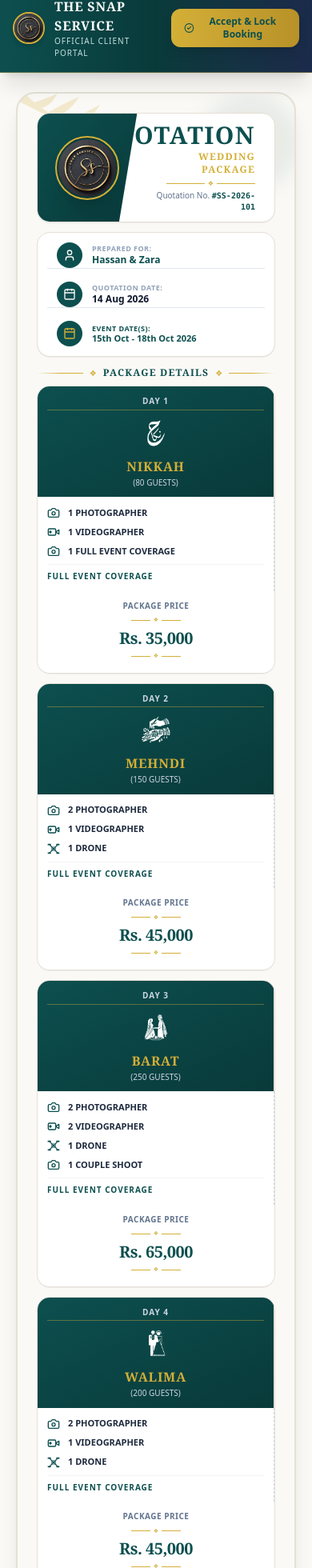
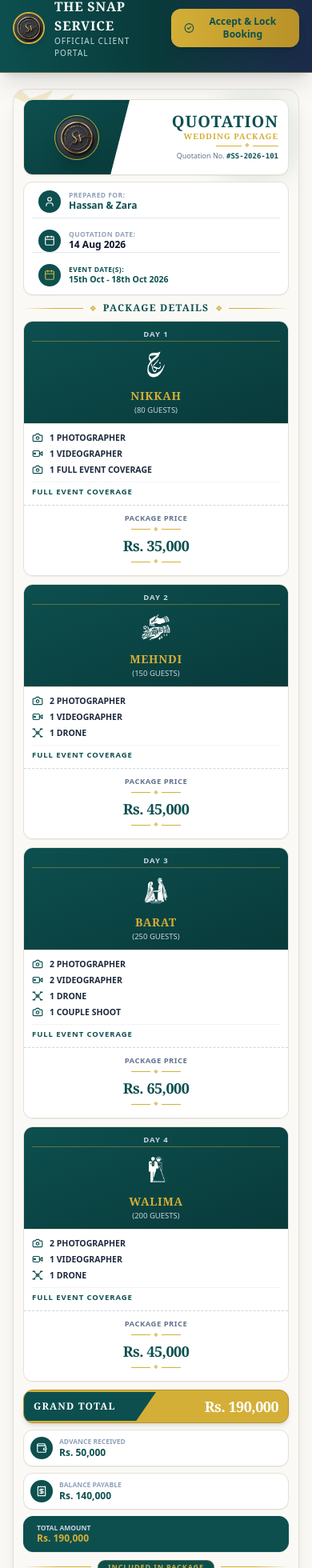
Before and after one commit to thesnapservice-Quotation/the-snap-service-portal, a Next.js app: page /portal/1 in a window 390 px wide. Shown: the part 20-1980 px from the top of the page at 80% size. Built offline with nearby package versions, Linux system fonts and the light colour scheme; a web font is replaced by a local one.

Commit message:
Fix mobile view responsiveness for client portal quotation preview

```diff
--- a/src/app/portal/[id]/page.tsx
+++ b/src/app/portal/[id]/page.tsx
@@ -175,8 +175,8 @@
 
       {/* 2-STEP SEQUENTIAL VERIFICATION MODAL POPUP */}
       {showConfirmModal && (
-        <div className="fixed inset-0 bg-slate-900/70 backdrop-blur-xs flex items-center justify-center p-4 z-50 animate-fadeIn">
-          <div className="bg-white rounded-3xl border-2 border-[#D4AF37] p-6 md:p-8 max-w-lg w-full shadow-2xl space-y-5 relative">
+        <div className="fixed inset-0 bg-slate-900/70 backdrop-blur-xs flex items-center justify-center p-3 sm:p-4 z-50 animate-fadeIn">
+          <div className="bg-white rounded-2xl sm:rounded-3xl border-2 border-[#D4AF37] p-4 sm:p-6 md:p-8 max-w-lg w-full max-h-[92vh] overflow-y-auto shadow-2xl space-y-4 sm:space-y-5 relative">
             <button
               onClick={() => setShowConfirmModal(false)}
               className="absolute top-4 right-4 p-2 rounded-full text-slate-400 hover:text-slate-600 hover:bg-slate-100 transition-colors"
--- a/src/components/quotation/quotation-preview.tsx
+++ b/src/components/quotation/quotation-preview.tsx
@@ -256,11 +256,11 @@
     : 'WEDDING PACKAGE';
 
   return (
-    <div className="w-full flex justify-center py-2 px-1">
+    <div className="w-full flex justify-center py-1 sm:py-2 px-0 sm:px-1">
       {/* Minimalistic Capturable Container with Rounded Edges (rounded-3xl) */}
       <div
         ref={previewRef}
-        className="w-full max-w-[794px] bg-[#FAF9F6] text-slate-800 shadow-xl rounded-3xl border-2 border-[#E5E0D5] font-sans relative overflow-hidden text-xs leading-tight p-6"
+        className="w-full max-w-[794px] bg-[#FAF9F6] text-slate-800 shadow-xl rounded-2xl sm:rounded-3xl border sm:border-2 border-[#E5E0D5] font-sans relative overflow-hidden text-xs leading-tight p-3 sm:p-6"
         id="quotation-capture-area"
       >
         {/* Background Botanical Leaves & Watercolor Accents */}
@@ -270,11 +270,11 @@
         <WatercolorBloomBottomLeft />
 
         {/* TOP HEADER SECTION */}
-        <div className="relative min-h-[110px] bg-white rounded-2xl border border-[#E5E0D5] overflow-hidden shadow-2xs z-10 flex items-center justify-between">
+        <div className="relative min-h-[95px] sm:min-h-[110px] bg-white rounded-xl sm:rounded-2xl border border-[#E5E0D5] overflow-hidden shadow-2xs z-10 flex items-center justify-between">
           {/* Angled Dark Teal Left Banner (#0D4F4F & #093A3A) */}
-          <div className="absolute top-0 left-0 bottom-0 w-[42%] bg-gradient-to-br from-[#0D4F4F] to-[#093A3A] text-white p-3 flex items-center justify-center text-center [clip-path:polygon(0_0,100%_0,82%_100%,0_100%)] shadow-md">
+          <div className="absolute top-0 left-0 bottom-0 w-[40%] sm:w-[42%] bg-gradient-to-br from-[#0D4F4F] to-[#093A3A] text-white p-2 sm:p-3 flex items-center justify-center text-center [clip-path:polygon(0_0,100%_0,82%_100%,0_100%)] shadow-md">
             {/* Prominent Metallic Gold Snap Service Logo */}
-            <div className="w-20 h-20 rounded-full border-2 border-[#D4AF37] p-0.5 flex items-center justify-center relative bg-[#093A3A] shadow-xl overflow-hidden shrink-0">
+            <div className="w-14 h-14 sm:w-20 sm:h-20 rounded-full border border-sm:border-2 border-[#D4AF37] p-0.5 flex items-center justify-center relative bg-[#093A3A] shadow-xl overflow-hidden shrink-0">
               {/* eslint-disable-next-next/no-img-element */}
               <img
                 src={business.logoUrl || '/snap-service-logo.png'}
@@ -285,34 +285,34 @@
           </div>
 
           {/* Right Header Details - Positioned on the Right Side */}
-          <div className="w-full pl-[45%] pr-6 py-3 flex flex-col items-end text-right">
-            <h1 className="font-serif font-extrabold text-3xl text-[#0D4F4F] tracking-wider uppercase leading-none">
+          <div className="w-full pl-[42%] sm:pl-[45%] pr-3 sm:pr-6 py-2 sm:py-3 flex flex-col items-end text-right">
+            <h1 className="font-serif font-extrabold text-xl sm:text-3xl text-[#0D4F4F] tracking-wider uppercase leading-none">
               QUOTATION
             </h1>
-            <p className="font-serif text-xs font-semibold text-[#D4AF37] tracking-widest uppercase mt-1">
+            <p className="font-serif text-[10px] sm:text-xs font-semibold text-[#D4AF37] tracking-widest uppercase mt-0.5 sm:mt-1">
               {packageTypeTitle}
             </p>
-            <div className="flex items-center gap-1 my-1">
-              <div className="h-[1px] w-12 bg-[#D4AF37]" />
-              <span className="text-[#D4AF37] text-[8px]">❖</span>
-              <div className="h-[1px] w-12 bg-[#D4AF37]" />
+            <div className="flex items-center gap-1 my-0.5 sm:my-1">
+              <div className="h-[1px] w-8 sm:w-12 bg-[#D4AF37]" />
+              <span className="text-[#D4AF37] text-[7px] sm:text-[8px]">❖</span>
+              <div className="h-[1px] w-8 sm:w-12 bg-[#D4AF37]" />
             </div>
-            <p className="text-[10px] text-slate-500 font-medium">
+            <p className="text-[9px] sm:text-[10px] text-slate-500 font-medium">
               Quotation No. <span className="font-bold text-[#0D4F4F] font-mono">#{quotationNumber || 'SS-00950'}</span>
             </p>
           </div>
         </div>
 
         {/* CLIENT DETAILS BAR (Rounded Corners - Prepared For, Quotation Date & Event Dates) */}
-        <div className="mt-3 bg-white rounded-2xl border border-[#E5E0D5] p-3 shadow-2xs relative z-10">
+        <div className="mt-2 sm:mt-3 bg-white rounded-xl sm:rounded-2xl border border-[#E5E0D5] p-2.5 sm:p-3 shadow-2xs relative z-10">
           <div className="grid grid-cols-1 sm:grid-cols-3 divide-y sm:divide-y-0 sm:divide-x divide-slate-200 gap-2 sm:gap-0">
             {/* Prepared For */}
-            <div className="flex items-center gap-3 px-3">
-              <div className="w-8 h-8 rounded-full bg-[#0D4F4F] text-white flex items-center justify-center shrink-0">
-                <User className="w-4 h-4 text-[#FAF9F6]" />
+            <div className="flex items-center gap-2.5 px-2 sm:px-3 pb-1.5 sm:pb-0">
+              <div className="w-7 h-7 sm:w-8 sm:h-8 rounded-full bg-[#0D4F4F] text-white flex items-center justify-center shrink-0">
+                <User className="w-3.5 h-3.5 sm:w-4 sm:h-4 text-[#FAF9F6]" />
               </div>
               <div className="overflow-hidden">
-                <span className="text-[9px] text-slate-400 font-bold uppercase tracking-wider block">
+                <span className="text-[8.5px] sm:text-[9px] text-slate-400 font-bold uppercase tracking-wider block">
                   PREPARED FOR:
                 </span>
                 <span className="font-bold text-xs sm:text-sm text-[#0D4F4F] block truncate">
@@ -322,12 +322,12 @@
             </div>
 
             {/* Quotation Date */}
-            <div className="flex items-center gap-3 px-3 sm:pl-4 pt-2 sm:pt-0">
-              <div className="w-8 h-8 rounded-full bg-[#0D4F4F] text-white flex items-center justify-center shrink-0">
-                <Calendar className="w-4 h-4 text-[#FAF9F6]" />
+            <div className="flex items-center gap-2.5 px-2 sm:px-3 sm:pl-4 pt-1.5 sm:pt-0">
+              <div className="w-7 h-7 sm:w-8 sm:h-8 rounded-full bg-[#0D4F4F] text-white flex items-center justify-center shrink-0">
+                <Calendar className="w-3.5 h-3.5 sm:w-4 sm:h-4 text-[#FAF9F6]" />
               </div>
               <div>
-                <span className="text-[9px] text-slate-400 font-bold uppercase tracking-wider block">
+                <span className="text-[8.5px] sm:text-[9px] text-slate-400 font-bold uppercase tracking-wider block">
                   QUOTATION DATE:
                 </span>
                 <span className="font-bold text-xs sm:text-sm text-slate-900 block">
@@ -337,15 +337,15 @@
             </div>
 
             {/* Event Date(s) */}
-            <div className="flex items-center gap-3 px-3 sm:pl-4 pt-2 sm:pt-0">
-              <div className="w-8 h-8 rounded-full bg-[#0D4F4F] text-white flex items-center justify-center shrink-0">
-                <Calendar className="w-4 h-4 text-[#D4AF37]" />
+            <div className="flex items-center gap-2.5 px-2 sm:px-3 sm:pl-4 pt-1.5 sm:pt-0">
+              <div className="w-7 h-7 sm:w-8 sm:h-8 rounded-full bg-[#0D4F4F] text-white flex items-center justify-center shrink-0">
+                <Calendar className="w-3.5 h-3.5 sm:w-4 sm:h-4 text-[#D4AF37]" />
               </div>
               <div className="min-w-0 flex-1">
-                <span className="text-[9px] text-[#0D4F4F] font-bold uppercase tracking-wider block">
+                <span className="text-[8.5px] sm:text-[9px] text-[#0D4F4F] font-bold uppercase tracking-wider block">
                   EVENT DATE(S):
                 </span>
-                <span className="font-extrabold text-[11px] sm:text-xs text-[#0D4F4F] block leading-tight break-words">
+                <span className="font-extrabold text-[10.5px] sm:text-xs text-[#0D4F4F] block leading-tight break-words">
                   {client.eventDates || 'As Discussed'}
                 </span>
               </div>
@@ -354,46 +354,46 @@
         </div>
 
         {/* PACKAGE DETAILS SECTION */}
-        <div className="mt-3 relative z-10">
+        <div className="mt-2 sm:mt-3 relative z-10">
           <GoldOrnamentDivider text="PACKAGE DETAILS" />
 
           {/* EVENTS / PACKAGES GRID */}
-          <div className="space-y-3 mt-2">
+          <div className="space-y-2.5 sm:space-y-3 mt-2">
             {sortedEvents.length === 0 ? (
-              <div className="text-center py-6 bg-white rounded-2xl border border-dashed border-slate-300 text-slate-400 text-xs">
+              <div className="text-center py-6 bg-white rounded-xl sm:rounded-2xl border border-dashed border-slate-300 text-slate-400 text-xs">
                 No events added to quotation yet.
               </div>
             ) : (
               sortedEvents.map((evt, idx) => (
                 <div
                   key={evt.id || idx}
-                  className="bg-white rounded-2xl border border-[#E5E0D5] overflow-hidden flex flex-col sm:flex-row shadow-2xs"
+                  className="bg-white rounded-xl sm:rounded-2xl border border-[#E5E0D5] overflow-hidden flex flex-col sm:flex-row shadow-2xs"
                 >
                   {/* Left Column: DAY 1, DAY 2, etc. (Dark Teal #0D4F4F Background) */}
-                  <div className="sm:w-1/3 bg-gradient-to-br from-[#0D4F4F] to-[#093A3A] text-white p-3 flex flex-col justify-center items-center text-center border-r border-[#E5E0D3]">
-                    <span className="text-[10px] tracking-widest text-slate-300 font-bold uppercase block border-b border-[#D4AF37]/40 pb-1 w-full">
+                  <div className="sm:w-1/3 bg-gradient-to-br from-[#0D4F4F] to-[#093A3A] text-white p-2.5 sm:p-3 flex flex-col justify-center items-center text-center border-b sm:border-b-0 sm:border-r border-[#E5E0D3]">
+                    <span className="text-[9.5px] sm:text-[10px] tracking-widest text-slate-300 font-bold uppercase block border-b border-[#D4AF37]/40 pb-0.5 sm:pb-1 w-full">
                       DAY {idx + 1}
                     </span>
 
                     <EventMotifIcon name={evt.name} />
 
-                    <h4 className="font-serif font-bold text-base text-[#D4AF37] tracking-wider uppercase mt-0.5">
+                    <h4 className="font-serif font-bold text-sm sm:text-base text-[#D4AF37] tracking-wider uppercase mt-0.5">
                       {evt.name || `Day ${idx + 1}`}
                     </h4>
 
                     {evt.guestCount !== undefined && evt.guestCount > 0 && (
-                      <span className="text-[10px] text-slate-300 font-medium block mt-0.5">
+                      <span className="text-[9.5px] sm:text-[10px] text-slate-300 font-medium block mt-0.5">
                         ({evt.guestCount} GUESTS)
                       </span>
                     )}
                   </div>
 
                   {/* Middle Column: Services List */}
-                  <div className="sm:w-5/12 p-3 flex flex-col justify-between border-r border-dashed border-slate-300">
-                    <ul className="space-y-2 text-xs">
+                  <div className="sm:w-5/12 p-2.5 sm:p-3 flex flex-col justify-between border-b sm:border-b-0 sm:border-r border-dashed border-slate-300">
+                    <ul className="space-y-1.5 sm:space-y-2 text-xs">
                       {evt.services.map((srv) => (
-                        <li key={srv.id} className="flex items-center gap-2.5 text-slate-800 font-bold uppercase text-[11px]">
-                          {getEquipmentIcon(srv.serviceName, "w-4 h-4 text-[#0D4F4F] shrink-0")}
+                        <li key={srv.id} className="flex items-center gap-2 text-slate-800 font-bold uppercase text-[10.5px] sm:text-[11px]">
+                          {getEquipmentIcon(srv.serviceName, "w-3.5 h-3.5 sm:w-4 sm:h-4 text-[#0D4F4F] shrink-0")}
                           <span>
                             {srv.quantity} {srv.serviceName.toUpperCase()}
                           </span>
@@ -401,27 +401,27 @@
                       ))}
                     </ul>
 
-                    <div className="pt-2 border-t border-slate-100 mt-2">
-                      <span className="text-[10px] font-bold tracking-widest text-[#0D4F4F] uppercase block">
+                    <div className="pt-1.5 sm:pt-2 border-t border-slate-100 mt-2">
+                      <span className="text-[9.5px] sm:text-[10px] font-bold tracking-widest text-[#0D4F4F] uppercase block">
                         FULL EVENT COVERAGE
                       </span>
                     </div>
                   </div>
 
                   {/* Right Column: Price */}
-                  <div className="sm:w-3/12 p-3 bg-white flex flex-col items-center justify-center text-center">
-                    <span className="text-[10px] text-slate-500 font-bold uppercase tracking-wider block mb-1">
+                  <div className="sm:w-3/12 p-2.5 sm:p-3 bg-white flex flex-col items-center justify-center text-center">
+                    <span className="text-[9.5px] sm:text-[10px] text-slate-500 font-bold uppercase tracking-wider block mb-0.5 sm:mb-1">
                       PACKAGE PRICE
                     </span>
-                    <div className="flex items-center gap-1 my-1">
+                    <div className="flex items-center gap-1 my-0.5 sm:my-1">
                       <div className="h-[1px] w-6 bg-[#D4AF37]" />
                       <span className="text-[#D4AF37] text-[7px]">❖</span>
                       <div className="h-[1px] w-6 bg-[#D4AF37]" />
                     </div>
-                    <p className="font-serif font-bold text-xl text-[#0D4F4F] tracking-tight">
+                    <p className="font-serif font-bold text-lg sm:text-xl text-[#0D4F4F] tracking-tight">
                       {formatCurrency(evt.price)}
                     </p>
-                    <div className="flex items-center gap-1 my-1">
+                    <div className="flex items-center gap-1 my-0.5 sm:my-1">
                       <div className="h-[1px] w-6 bg-[#D4AF37]" />
                       <span className="text-[#D4AF37] text-[7px]">❖</span>
                       <div className="h-[1px] w-6 bg-[#D4AF37]" />
@@ -434,15 +434,15 @@
         </div>
 
         {/* GRAND TOTAL BANNER BAR (Rounded Edges) */}
-        <div className="my-3 relative z-10">
-          <div className="bg-[#D4AF37] rounded-2xl overflow-hidden flex items-center shadow-md border border-[#B89228]">
+        <div className="my-2.5 sm:my-3 relative z-10">
+          <div className="bg-[#D4AF37] rounded-xl sm:rounded-2xl overflow-hidden flex items-center shadow-md border border-[#B89228]">
             {/* Left Angled Dark Teal Box */}
-            <div className="w-1/2 bg-[#0D4F4F] text-white py-3 px-4 font-serif font-bold text-sm tracking-widest uppercase [clip-path:polygon(0_0,100%_0,85%_100%,0_100%)]">
+            <div className="w-1/2 bg-[#0D4F4F] text-white py-2.5 sm:py-3 px-3 sm:px-4 font-serif font-bold text-xs sm:text-sm tracking-widest uppercase [clip-path:polygon(0_0,100%_0,85%_100%,0_100%)]">
               GRAND TOTAL
             </div>
             {/* Right Gold Amount */}
-            <div className="w-1/2 text-right pr-6 py-2">
-              <span className="font-serif font-extrabold text-2xl text-white tracking-tight">
+            <div className="w-1/2 text-right pr-3 sm:pr-6 py-1.5 sm:py-2">
+              <span className="font-serif font-extrabold text-lg sm:text-2xl text-white tracking-tight">
                 {formatCurrency(payment.grandTotal)}
               </span>
             </div>
@@ -450,8 +450,8 @@
 
           {/* ADVANCE BREAKDOWN ROW (If Advance Entered) */}
           {hasAdvance && (
-            <div className="grid grid-cols-3 gap-2 mt-2 text-center text-xs">
-              <div className="bg-white p-2 rounded-2xl border border-[#E5E0D5] shadow-2xs flex items-center gap-2">
+            <div className="grid grid-cols-1 sm:grid-cols-3 gap-2 mt-2 text-center text-xs">
+              <div className="bg-white p-2 rounded-xl sm:rounded-2xl border border-[#E5E0D5] shadow-2xs flex items-center gap-2">
                 <div className="w-7 h-7 rounded-full bg-[#0D4F4F] text-white flex items-center justify-center shrink-0">
                   <Wallet className="w-3.5 h-3.5" />
                 </div>
@@ -461,7 +461,7 @@
                 </div>
               </div>
 
-              <div className="bg-white p-2 rounded-2xl border border-[#E5E0D5] shadow-2xs flex items-center gap-2">
+              <div className="bg-white p-2 rounded-xl sm:rounded-2xl border border-[#E5E0D5] shadow-2xs flex items-center gap-2">
                 <div className="w-7 h-7 rounded-full bg-[#0D4F4F] text-white flex items-center justify-center shrink-0">
                   <Receipt className="w-3.5 h-3.5" />
                 </div>
@@ -471,7 +471,7 @@
                 </div>
               </div>
 
-              <div className="bg-[#0D4F4F] text-white p-2 rounded-2xl border border-[#0D4F4F] shadow-2xs flex items-center gap-2">
+              <div className="bg-[#0D4F4F] text-white p-2 rounded-xl sm:rounded-2xl border border-[#0D4F4F] shadow-2xs flex items-center gap-2">
                 <div className="text-left pl-2">
                   <span className="text-[8.5px] text-slate-300 font-bold block uppercase">TOTAL AMOUNT</span>
                   <span className="font-bold text-[#D4AF37] text-xs">{formatCurrency(payment.grandTotal)}</span>
@@ -486,13 +486,13 @@
           <div className="my-2 relative z-10">
             <div className="flex items-center justify-center gap-2 my-1">
               <div className="h-[1px] bg-gradient-to-r from-transparent via-[#D4AF37] to-[#D4AF37] flex-1" />
-              <div className="bg-[#0D4F4F] text-[#D4AF37] px-3 py-0.5 rounded-full text-[9.5px] font-bold tracking-widest uppercase border border-[#D4AF37]/40 shadow-2xs">
+              <div className="bg-[#0D4F4F] text-[#D4AF37] px-3 py-0.5 rounded-full text-[9px] sm:text-[9.5px] font-bold tracking-widest uppercase border border-[#D4AF37]/40 shadow-2xs">
                 INCLUDED IN PACKAGE
               </div>
               <div className="h-[1px] bg-gradient-to-l from-transparent via-[#D4AF37] to-[#D4AF37] flex-1" />
             </div>
 
-            <div className="grid grid-cols-4 gap-2 text-center mt-2">
+            <div className="grid grid-cols-2 sm:grid-cols-4 gap-2 text-center mt-2">
               {inclusions
                 .filter((inc) => inc.included)
                 .map((inc) => {
@@ -502,11 +502,11 @@
                   const displayName = (isAlbum || qty > 1) ? `${qty} ${inc.name}` : inc.name;
 
                   return (
-                    <div key={inc.id} className="bg-white p-2 rounded-2xl border border-[#E5E0D5] shadow-2xs flex flex-col items-center justify-center">
-                      <div className="w-9 h-9 rounded-full border border-[#D4AF37] bg-[#FAF9F6] flex items-center justify-center text-[#0D4F4F] mb-1 shadow-2xs">
-                        {getEquipmentIcon(inc.name, "w-4 h-4 text-[#0D4F4F]")}
+                    <div key={inc.id} className="bg-white p-2 rounded-xl sm:rounded-2xl border border-[#E5E0D5] shadow-2xs flex flex-col items-center justify-center">
+                      <div className="w-8 h-8 sm:w-9 sm:h-9 rounded-full border border-[#D4AF37] bg-[#FAF9F6] flex items-center justify-center text-[#0D4F4F] mb-1 shadow-2xs">
+                        {getEquipmentIcon(inc.name, "w-3.5 h-3.5 sm:w-4 sm:h-4 text-[#0D4F4F]")}
                       </div>
-                      <span className="font-bold text-[9px] text-slate-800 uppercase tracking-tight leading-tight">
+                      <span className="font-bold text-[8.5px] sm:text-[9px] text-slate-800 uppercase tracking-tight leading-tight">
                         {displayName}
                       </span>
                     </div>
@@ -517,10 +517,10 @@
         )}
 
         {/* TERMS & CONDITIONS + BANK DETAILS GRID (Rounded Corners) */}
-        <div className="my-3 pt-2 border-t border-[#E5E0D5] relative z-10">
-          <div className="grid grid-cols-1 md:grid-cols-2 gap-4 text-xs">
+        <div className="my-2.5 sm:my-3 pt-2 border-t border-[#E5E0D5] relative z-10">
+          <div className="grid grid-cols-1 md:grid-cols-2 gap-3 sm:gap-4 text-xs">
             {/* Terms & Conditions */}
-            <div className="bg-white p-3 rounded-2xl border border-[#E5E0D5]">
+            <div className="bg-white p-2.5 sm:p-3 rounded-xl sm:rounded-2xl border border-[#E5E0D5]">
               <h4 className="font-serif font-bold text-xs text-[#0D4F4F] uppercase tracking-wider flex items-center gap-1.5 mb-2">
                 <ShieldCheck className="w-4 h-4 text-[#0D4F4F]" />
                 TERMS & CONDITIONS
@@ -536,7 +536,7 @@
             </div>
 
             {/* Bank Details */}
-            <div className="bg-white p-3 rounded-2xl border border-[#E5E0D5]">
+            <div className="bg-white p-2.5 sm:p-3 rounded-xl sm:rounded-2xl border border-[#E5E0D5]">
               <h4 className="font-serif font-bold text-xs text-[#0D4F4F] uppercase tracking-wider flex items-center gap-1.5 mb-2">
                 <Building2 className="w-4 h-4 text-[#0D4F4F]" />
                 BANK DETAILS
@@ -566,23 +566,23 @@
         </div>
 
         {/* BOTTOM FOOTER BAR (Rounded Container) */}
-        <div className="bg-[#0D4F4F] text-white py-2.5 px-5 rounded-2xl flex flex-wrap items-center justify-between text-[10px] font-semibold border border-[#D4AF37]/40 shadow-sm relative z-10">
+        <div className="bg-[#0D4F4F] text-white p-2.5 sm:py-2.5 sm:px-5 rounded-xl sm:rounded-2xl flex flex-col sm:flex-row items-center justify-between text-[10px] font-semibold border border-[#D4AF37]/40 shadow-sm relative z-10 gap-1.5 sm:gap-0 text-center sm:text-left">
           <div className="flex items-center gap-1.5">
-            <div className="w-5 h-5 rounded-full bg-[#D4AF37] text-[#0D4F4F] flex items-center justify-center font-bold">
+            <div className="w-5 h-5 rounded-full bg-[#D4AF37] text-[#0D4F4F] flex items-center justify-center font-bold shrink-0">
               <Phone className="w-3 h-3 text-[#0D4F4F]" />
             </div>
             <span>{business.phone || '0323-9244924'}</span>
           </div>
 
           <div className="flex items-center gap-1.5">
-            <div className="w-5 h-5 rounded-full bg-[#D4AF37] text-[#0D4F4F] flex items-center justify-center font-bold">
+            <div className="w-5 h-5 rounded-full bg-[#D4AF37] text-[#0D4F4F] flex items-center justify-center font-bold shrink-0">
               <MapPin className="w-3 h-3 text-[#0D4F4F]" />
             </div>
             <span>{business.address || 'Office# 42, Dragon Mall, Faisalabad'}</span>
           </div>
 
           <div className="flex items-center gap-1.5">
-            <div className="w-5 h-5 rounded-full bg-[#D4AF37] text-[#0D4F4F] flex items-center justify-center font-bold">
+            <div className="w-5 h-5 rounded-full bg-[#D4AF37] text-[#0D4F4F] flex items-center justify-center font-bold shrink-0">
               <DSLRCameraIcon className="w-3 h-3 text-[#0D4F4F]" />
             </div>
             <span>{business.instagram || '@snapservice.pk'}</span>
```
